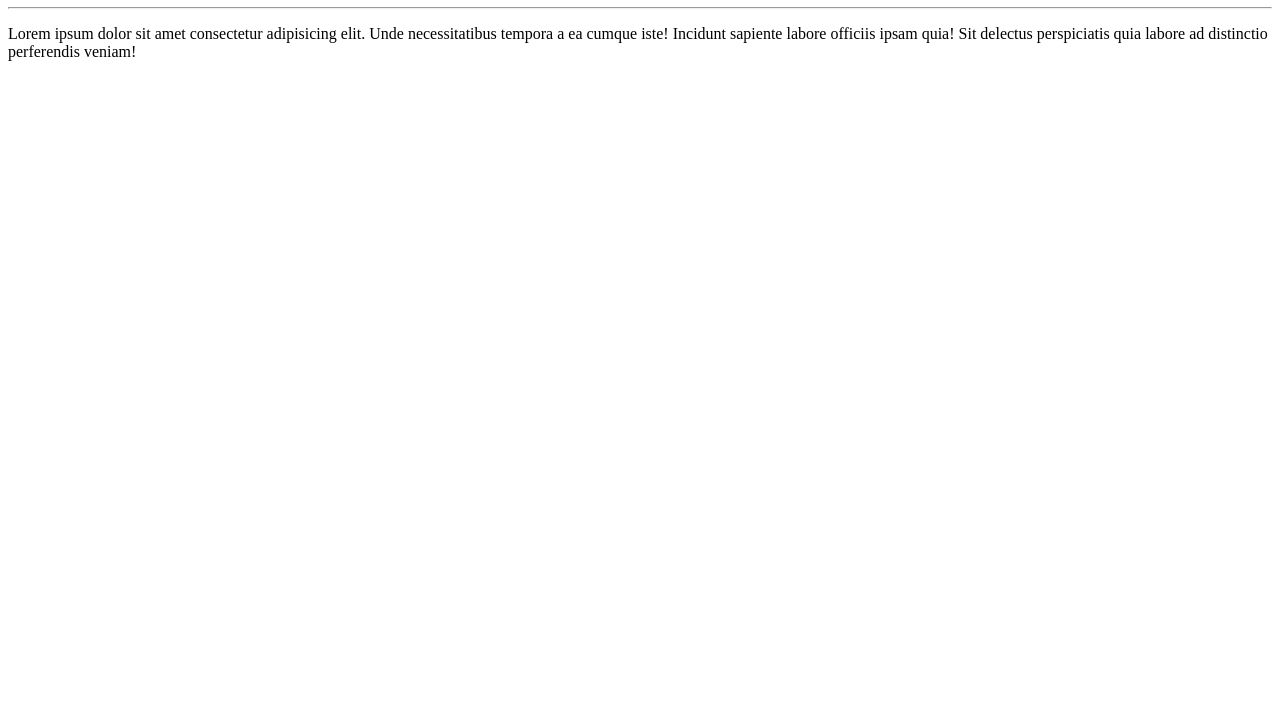
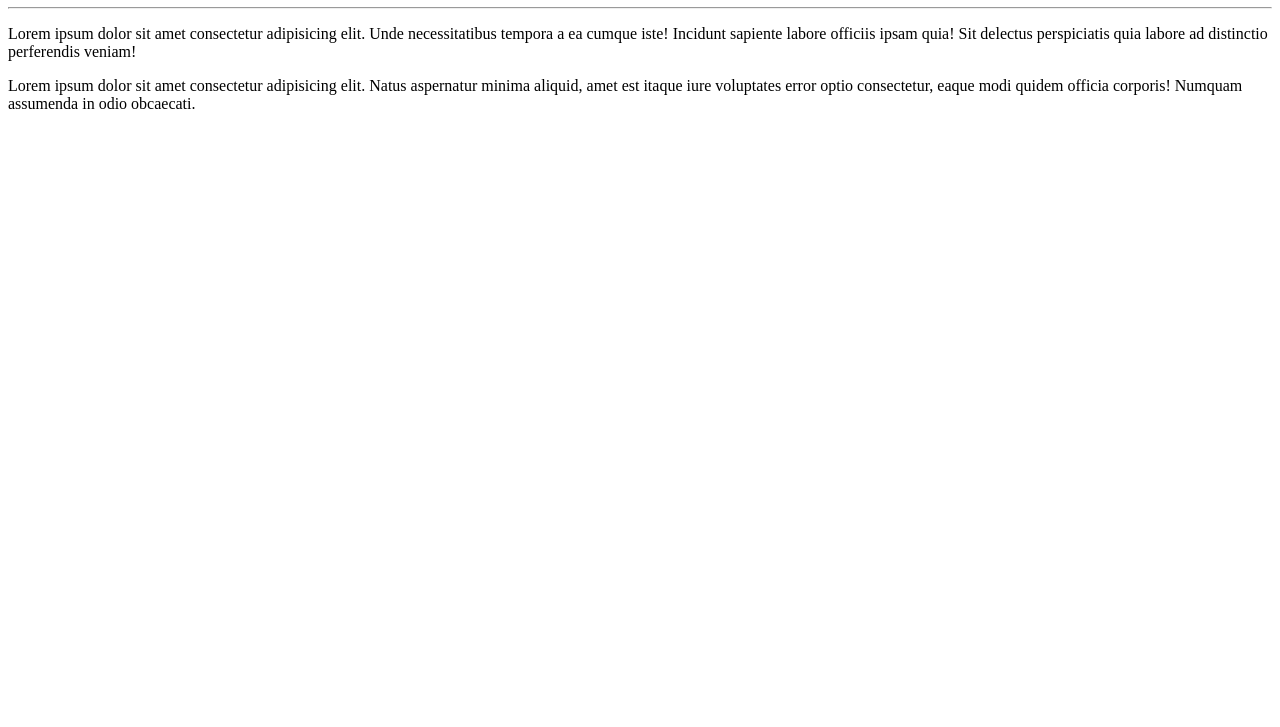
Before and after one commit to LucasCaitano0/Ola-Mundo, a plain HTML site: page site-exemplo/index.html in a window 1280 px wide. Shown: the part 73-800 px from the top of the page. Drawn offline with Linux system fonts and the light colour scheme.

Commit message:
adicionei um paragrafo

```diff
--- a/site-exemplo/index.html
+++ b/site-exemplo/index.html
@@ -9,5 +9,6 @@
     <h1>Olá, Mundo!</h1>
     <hr>
     <p>Lorem ipsum dolor sit amet consectetur adipisicing elit. Unde necessitatibus tempora a ea cumque iste! Incidunt sapiente labore officiis ipsam quia! Sit delectus perspiciatis quia labore ad distinctio perferendis veniam!</p>
+    <p>Lorem ipsum dolor sit amet consectetur adipisicing elit. Natus aspernatur minima aliquid, amet est itaque iure voluptates error optio consectetur, eaque modi quidem officia corporis! Numquam assumenda in odio obcaecati.</p>
 </body>
 </html>
```
